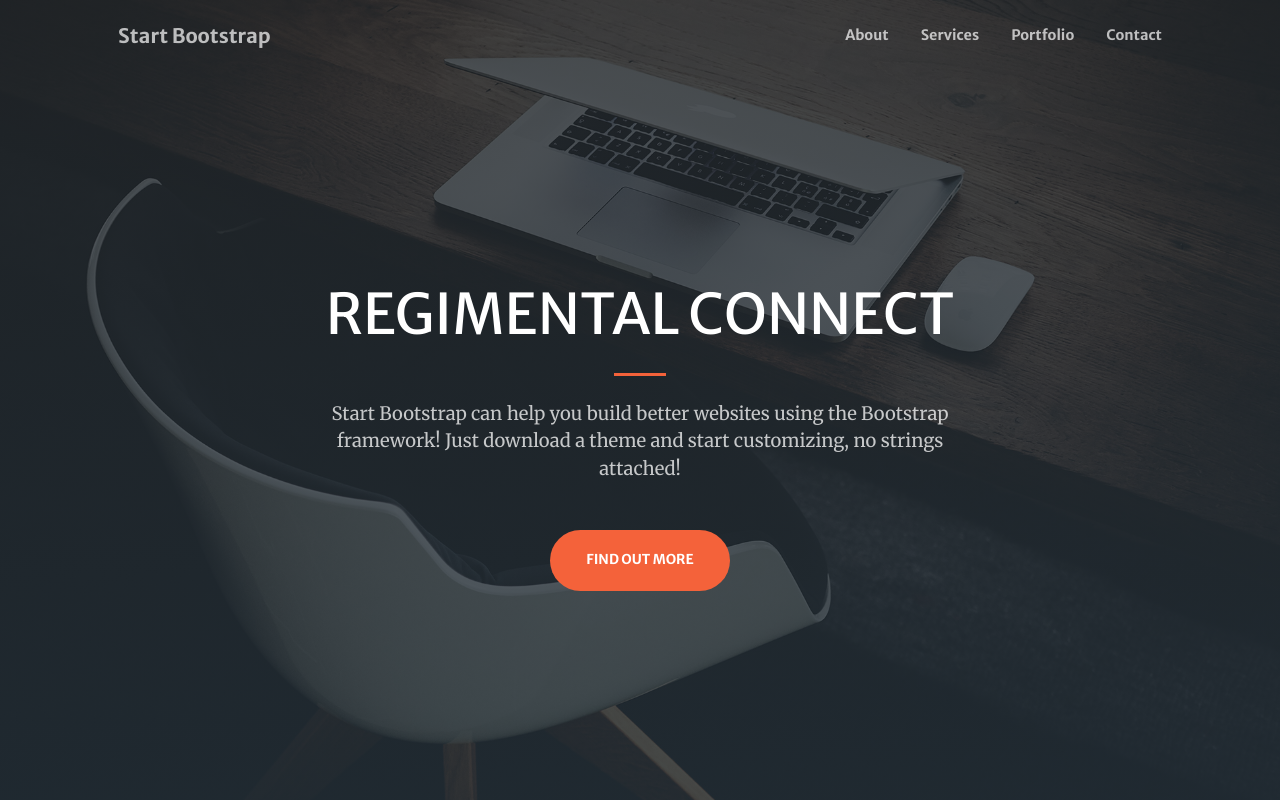
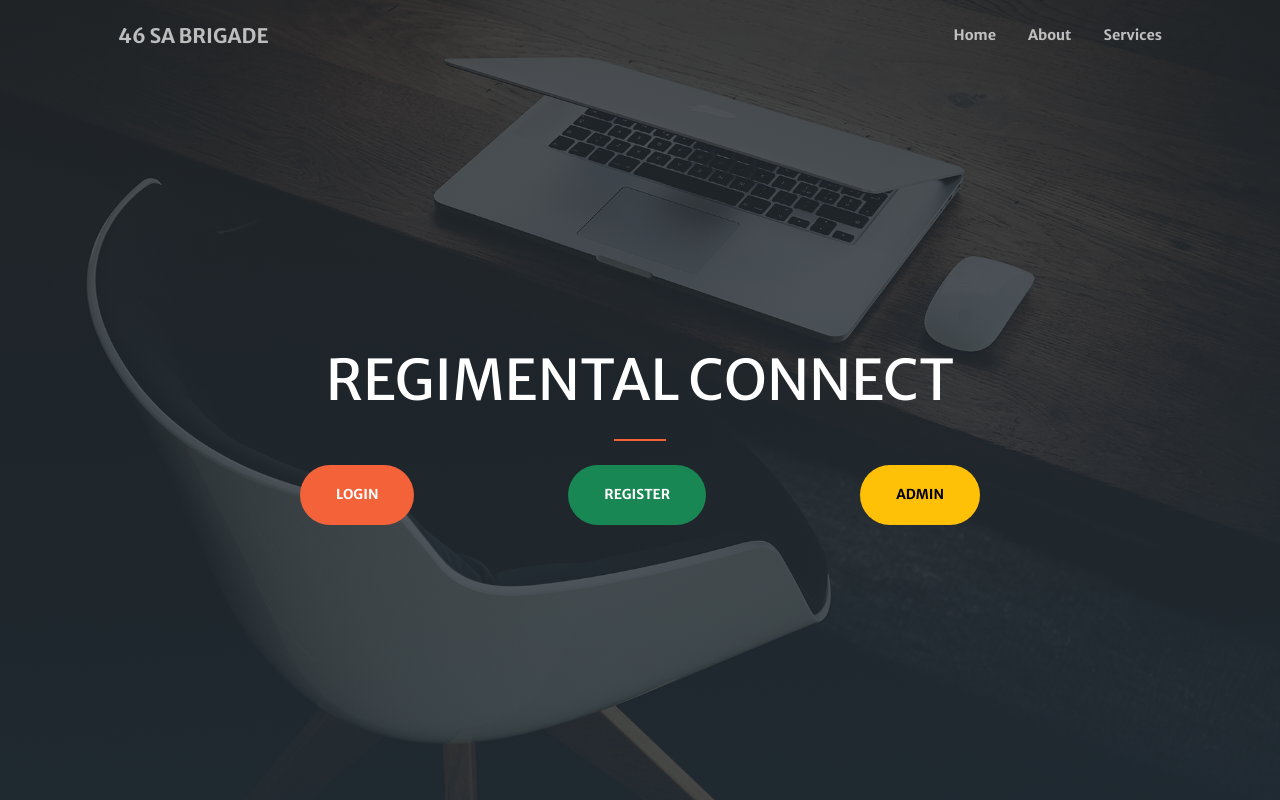
Before and after one commit to Taehillah/Regmental_Assist, a plain HTML site: page index.html in a window 1280 px wide. Drawn offline with nearby package versions, Linux system fonts and the light colour scheme; some packages are replaced by stand-ins of ours; a script that the page names is missing.

Commit message:
Home page tweaking, buttons.

```diff
--- a/index.html
+++ b/index.html
@@ -22,14 +22,13 @@
         <!-- Navigation-->
         <nav class="navbar navbar-expand-lg navbar-light fixed-top py-3" id="mainNav">
             <div class="container px-4 px-lg-5">
-                <a class="navbar-brand" href="#page-top">Start Bootstrap</a>
+                <a class="navbar-brand" href="#page-top">46 SA BRIGADE</a>
                 <button class="navbar-toggler navbar-toggler-right" type="button" data-bs-toggle="collapse" data-bs-target="#navbarResponsive" aria-controls="navbarResponsive" aria-expanded="false" aria-label="Toggle navigation"><span class="navbar-toggler-icon"></span></button>
                 <div class="collapse navbar-collapse" id="navbarResponsive">
                     <ul class="navbar-nav ms-auto my-2 my-lg-0">
+                        <li class="nav-item"><a class="nav-link" href="#home">Home</a></li>
                         <li class="nav-item"><a class="nav-link" href="#about">About</a></li>
                         <li class="nav-item"><a class="nav-link" href="#services">Services</a></li>
-                        <li class="nav-item"><a class="nav-link" href="#portfolio">Portfolio</a></li>
-                        <li class="nav-item"><a class="nav-link" href="#contact">Contact</a></li>
                     </ul>
                 </div>
             </div>
@@ -43,8 +42,11 @@
                         <hr class="divider" />
                     </div>
                     <div class="col-lg-8 align-self-baseline">
-                        <p class="text-white-75 mb-5">Start Bootstrap can help you build better websites using the Bootstrap framework! Just download a theme and start customizing, no strings attached!</p>
-                        <a class="btn btn-primary btn-xl" href="#about">Find Out More</a>
+                        <div class="d-flex justify-content-between">
+                            <a class="btn btn-primary btn-xl me-2" href="login.html">Login</a>
+                            <a class="btn btn-success btn-xl mx-2" href="register.html">Register</a>
+                            <a class="btn btn-warning btn-xl ms-2" href="admin.html">Admin</a>
+                        </div>
                     </div>
                 </div>
             </div>
--- a/js/scripts.js
+++ b/js/scripts.js
@@ -51,9 +51,6 @@ window.addEventListener('DOMContentLoaded', event => {
         });
     });
 
-    // Activate SimpleLightbox plugin for portfolio items
-    new SimpleLightbox({
-        elements: '#portfolio a.portfolio-box'
-    });
+
 
 });
```
